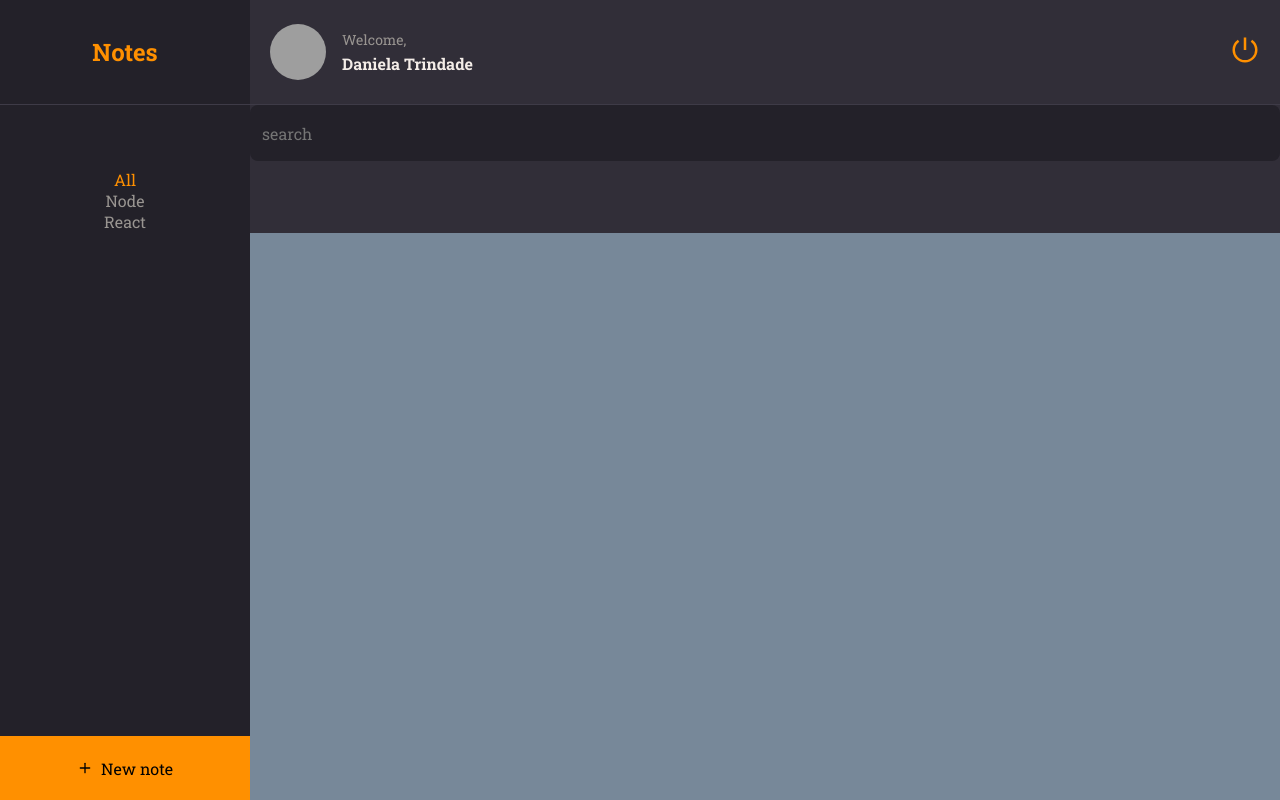
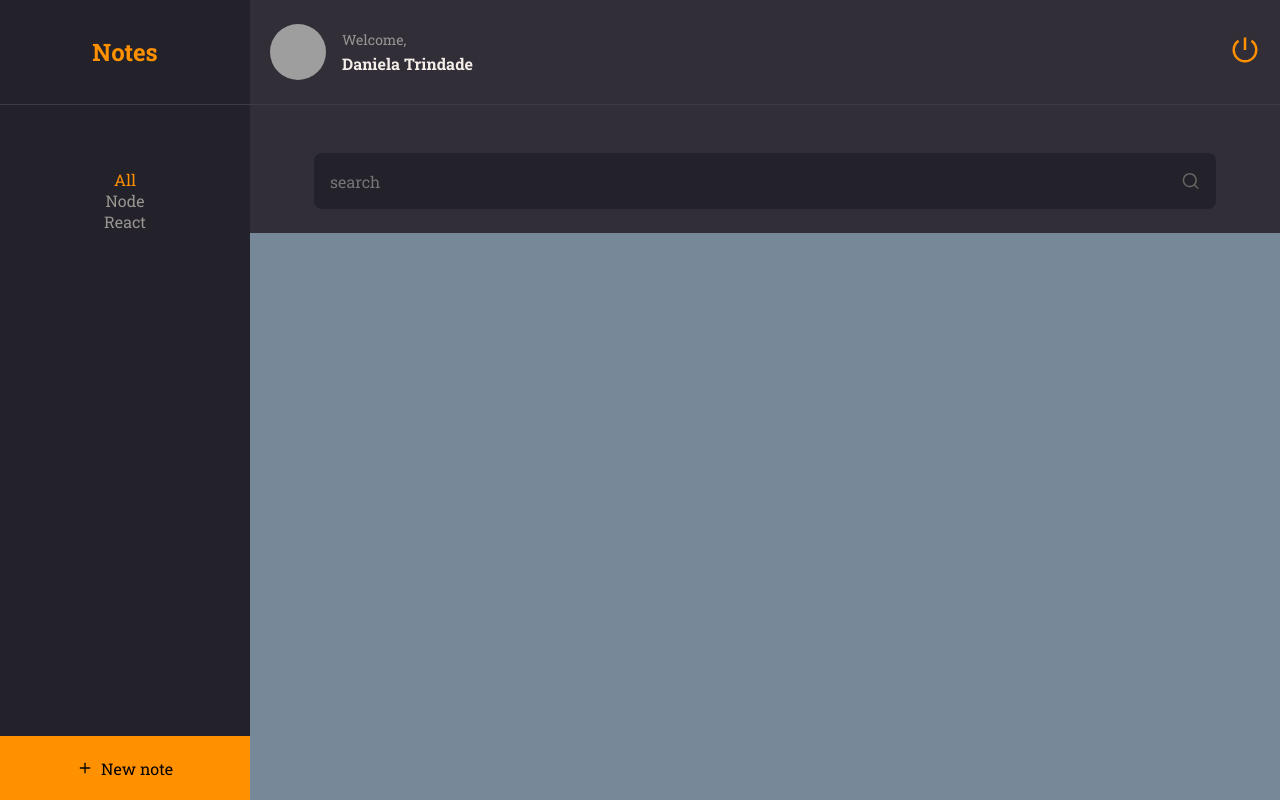
Before and after one commit to dadaniela/notes, a React (Vite) app: page / in a window 1280 px wide. Built offline with nearby package versions, Linux system fonts and the light colour scheme; grey boxes are pictures that could not be loaded.

Commit message:
adjusting input component

```diff
--- a/src/components/Input/index.jsx
+++ b/src/components/Input/index.jsx
@@ -3,8 +3,9 @@ import { Container } from "./styles";
 export function Input({icon: Icon, ...rest}){
     return(
         <Container>
+            <input {...rest} />
             {Icon && <Icon size={20} />}
-            <input {...rest} />
+
         </Container>
     );
 }
--- a/src/components/Input/styles.js
+++ b/src/components/Input/styles.js
@@ -11,7 +11,7 @@ export const Container = styled.div`
     > input {
         height: 56px;
         width: 100%;
-        padding: 12px;
+        padding: 16px;
         color: ${({theme}) => theme.COLORS.WHITE};
         background: transparent;
         border: 0;
@@ -20,6 +20,6 @@ export const Container = styled.div`
         }
     }
     > svg {
-        margin-left: 16px;
+        margin-right: 16px;
     }
 `;
--- a/src/pages/Home/index.jsx
+++ b/src/pages/Home/index.jsx
@@ -1,4 +1,4 @@
-import { FiPlus } from "react-icons/fi";
+import { FiPlus, FiSearch } from "react-icons/fi";
 import { Container, Brand, Menu, Search, Content, NewNote } from "./styles";
 import { Header } from "../../components/Header";
 import { Input } from "../../components/Input";
@@ -17,7 +17,7 @@ export function Home(){
                 <li><ButtonText title="React"/></li>
             </Menu>
             <Search>
-                <Input placeholder="search"/>
+                <Input placeholder="search" icon={FiSearch}/>
             </Search>
             <Content></Content>
             <NewNote>
--- a/src/pages/Home/styles.js
+++ b/src/pages/Home/styles.js
@@ -39,8 +39,7 @@ export const Menu = styled.ul`
 `;
 export const Search = styled.div`
     grid-area: search;
-
-
+    padding: 48px 64px 0;
 `;
 export const Content = styled.div`
     grid-area: content;
```
